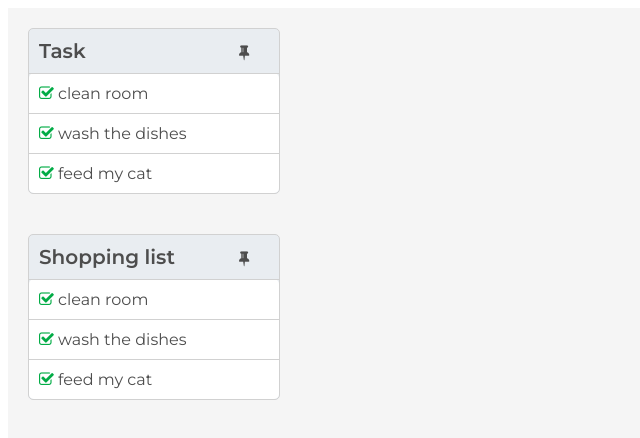
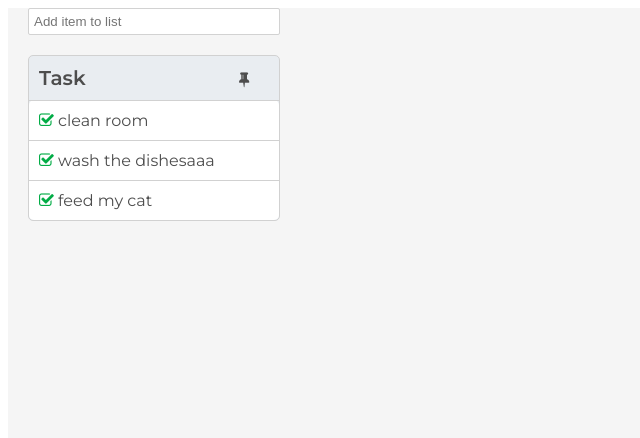
Before and after one commit to koniol/4.5webpack_react, a React app: page / in a window 1280 px wide. Shown: the top 438 px of the page, without its empty margins (0-640 px from the left). Built offline with nearby package versions, Linux system fonts and the light colour scheme.

Commit message:
Add TodoFrom

```diff
--- a/package.json
+++ b/package.json
@@ -25,13 +25,15 @@
     "optimize-js-plugin": "0.0.4",
     "react": "^16.2.0",
     "react-dom": "^16.2.0",
+    "react-hot-loader": "^3.0.0-beta.6",
     "style-loader": "^0.19.0",
     "uglifyjs-webpack-plugin": "^1.1.2",
-    "webpack": "^3.10.0"
+    "webpack": "^3.10.0",
+    "webpack-dev-server": "^2.9.7"
   },
   "scripts": {
     "test": "echo \"Error: no test specified\" && exit 1",
-    "start": "webpack --watch"
+        "start": "webpack --watch"
   },
   "keywords": [],
   "author": "",
--- a/src/App.css
+++ b/src/App.css
@@ -1,5 +1,13 @@
 @import url('https://fonts.googleapis.com/css?family=Montserrat:400,600');
 @import url("https://maxcdn.bootstrapcdn.com/font-awesome/4.7.0/css/font-awesome.min.css");
+input{
+    padding: 5px;
+    border: 1px solid #d2d2d2;
+    border-radius: 2px;
+    margin-left: 20px;
+    width: 240px;
+}
+
 .TodoApp {
     font-family: 'Montserrat', sans-serif;
     color: #b8bcc0;
@@ -49,4 +57,8 @@
     list-style: none;
     padding:10px 10px;
 }
+.Task ul li:hover{
+    background: #e5e9ed;
+    cursor: pointer;
+}
 .Task ul li i { color: #F1F1F1; }
--- a/src/App.js
+++ b/src/App.js
@@ -1,7 +1,9 @@
 import React from 'react';
+import { AppContainer } from 'react-hot-loader';
 import TodoList from './components/TodoList';
 import style from './App.css';
 import Title from './components/Title';
+import TodoForm from './components/TodoForm';
 import uuid from 'uuid';
 
 
@@ -14,11 +16,12 @@ class App extends React.Component {
                 text: 'clean room'
             }, {
                 id: 2,
-                text: 'wash the dishes'
+                text: 'wash the dishesaaa'
             }, {
                 id: 3,
                 text: 'feed my cat'
             }],
+            addText: '',
         };
     }
 
@@ -36,21 +39,45 @@ class App extends React.Component {
         this.setState({data: remainder});
     }
 
+    onChangeHandle(event){
+
+        this.setState({addText: event.target.value});
+
+    }
+    onSubmit(event){
+        event.preventDefault();
+        this.addTodo(this.state.addText);
+        this.setState({addText: ''});
+    }
+
     render() {
         return (
+
             <div className={style.TodoApp}>
+                <TodoForm send={(event) => this.onSubmit(event)}
+                          change={(event) => this.onChangeHandle(event)}
+                />
                 <div className={style.Task}>
                     <Title title="Task"/>
                     <TodoList list={this.state.data} remove={this.removeTodo}/>
                 </div>
-                <div className={style.Task}>
-                    <Title title="Shopping list"/>
-                    <TodoList list={this.state.data} remove={this.removeTodo}/>
-                </div>
                 {/*<TodoList list={this.state.data} remove={this.removeTodo.bind(null)}/>*/}
             </div>
+
         );
     }
 }
 
+// if (module.hot) {
+//     module.hot.accept('./containers/App', () => {
+//         const NextApp = require('./containers/App').default;
+//         ReactDOM.render(
+//             <AppContainer>
+//                 <NextApp />
+//             </AppContainer>,
+//             document.getElementById('app')
+//         );
+//     });
+// }
+
 export default App;
--- a/src/components/TodoForm.js
+++ b/src/components/TodoForm.js
@@ -0,0 +1,16 @@
+import React from 'react';
+import style from '../App.css';
+function TodoForm(props) {
+    return (
+        <form onSubmit={event => props.send(event)}>
+            <input
+                type="text"
+                onChange={event => props.change(event)}
+                value={props.addText}
+                placeholder={"Add item to list"}
+            />
+        </form>
+    )
+}
+
+export default TodoForm;
--- a/webpack.config.js
+++ b/webpack.config.js
@@ -5,6 +5,10 @@ const UglifyJsPlugin = require('uglifyjs-webpack-plugin');
 var OptimizeJsPlugin = require('optimize-js-plugin');
 
 module.exports = {
+    // entry: [
+    //     'react-hot-loader/patch',
+    //     './src/index.js'
+    // ],
     entry: './src/index.js',
     output: {
         path: path.resolve(__dirname, 'build'),
```
Also changed, not shown: .babelrc, 2 other files (tests, documents, lock files or other folders).
